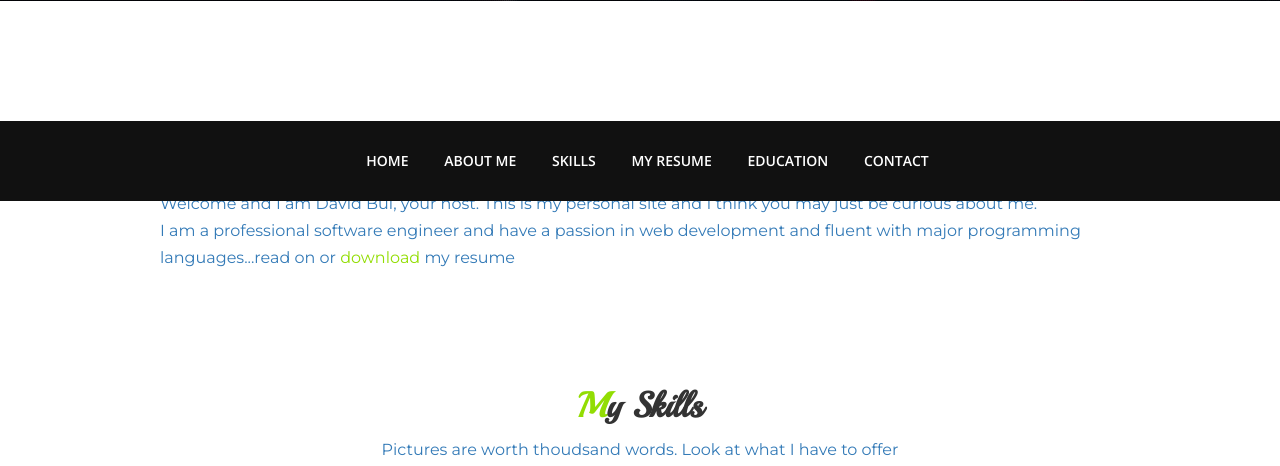
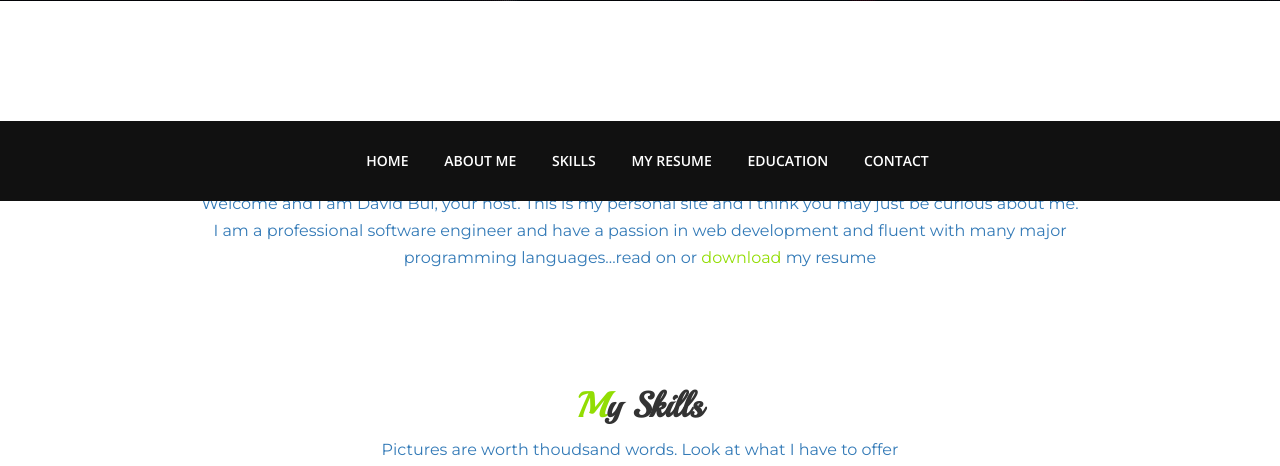
Before and after one commit to davidcbui/mypersonal, a Flask app: template app/templates/home/index.html in a window 1280 px wide. Shown: the part 599-1065 px from the top of the page. Run offline with Flask 2, Linux system fonts and the light colour scheme; the template is opened without the code that fills it, so the values that code supplies are empty; some libraries are stand-ins or nearby versions.

Commit message:
customized to my taste

```diff
--- a/app/templates/home/index.html
+++ b/app/templates/home/index.html
@@ -85,10 +85,10 @@
                     <h2>
                         <a name='aboutme'>A</a>bout Me
                     </h2>
-                    <p class='text-primary' style='text-align:left'>Welcome and I am David Bui, your host. This is my personal site and I think you may just be curious about
+                    <p class='text-primary'>Welcome and I am David Bui, your host. This is my personal site and I think you may just be curious about
                         me.
-                        <br/>I am a professional software engineer and have a passion in web development and fluent with major
-                        programming languages...read on or
+                        <br/>I am a professional software engineer and have a passion in web development and fluent with many
+                        major programming languages...read on or
                         <a href="/viewcv">download</a> my resume </p>
 
 
```
